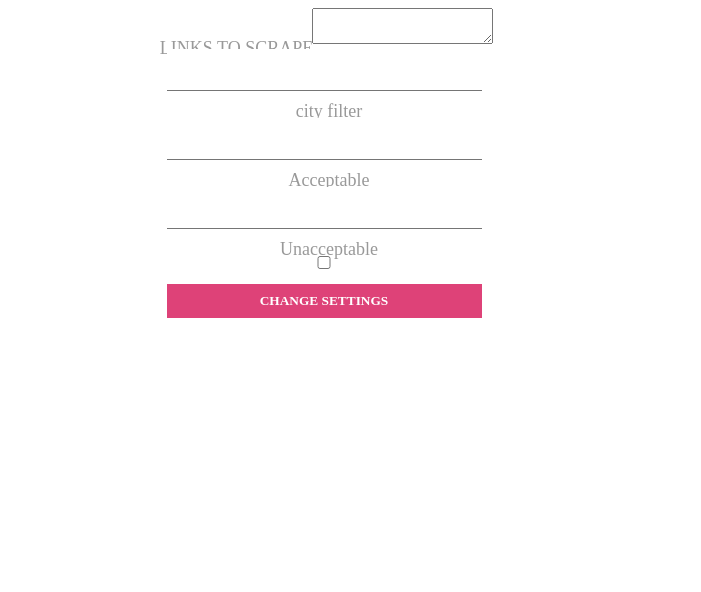
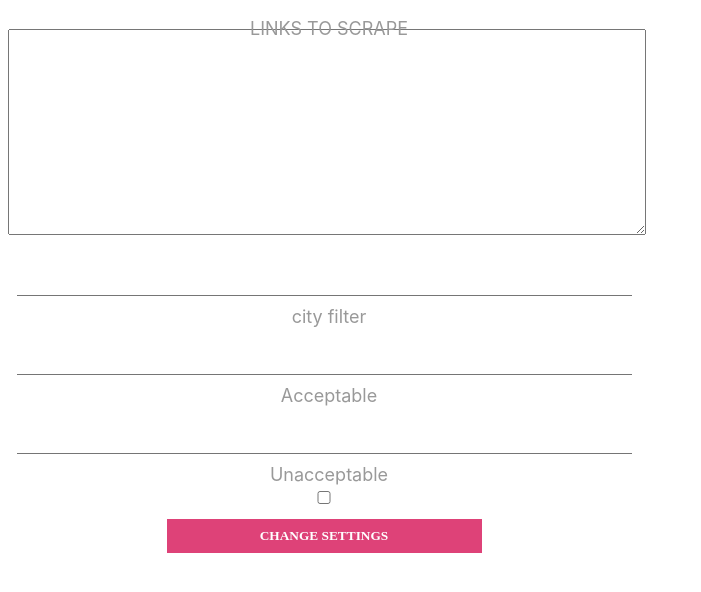
Before and after one commit to bisqet/adscrapper, a website: page GUIserver/index.html in a window 1280 px wide. Shown: the whole page, without its empty margins (0-701 px from the left). Drawn offline with Linux system fonts and the light colour scheme.

Commit message:
gui migrate tokoa-router

```diff
--- a/GUIserver/index.html
+++ b/GUIserver/index.html
@@ -27,15 +27,15 @@
 .group {
   position: relative;
   height: 64px;
-  margin-bottom: 5px;
 }
 
 input {
   margin: 0 auto;
+  text-align: center;
   font-size: 18px;
   padding: 10px 10px 10px 5px;
   display: block;
-  width: 300px;
+  width: 600px;
   border: none;
   border-bottom: 1px solid #757575;
 }
@@ -72,7 +72,7 @@ input:valid~label {
   margin: 0 auto;
   position: relative;
   display: block;
-  width: 315px;
+  width: 615px;
 }
 
 .bar:before,
@@ -82,7 +82,7 @@ input:valid~label {
   width: 0;
   bottom: 1px;
   position: absolute;
-  background: #5264AE;
+  background: #5264ae;
   transition: 0.2s ease all;
   -moz-transition: 0.2s ease all;
   -webkit-transition: 0.2s ease all;
@@ -95,7 +95,13 @@ input:valid~label {
 .bar:after {
   right: 50%;
 }
-
+.section{
+  margin-bottom: 15px;
+}
+.textarea{
+  width: 100%;
+  height: 200px;
+}
 
 /* active state */
 
@@ -106,7 +112,7 @@ input:focus~.bar:after {
 #settingsBar{
   text-align: center;
   width: 50%;
-  font-family:"-apple-system,BlinkMacSystemFont,"Segoe UI",Helvetica,Arial,sans-serif,"Apple Color Emoji","Segoe UI Emoji","Segoe UI Symbol"";
+  font-family:-apple-system,BlinkMacSystemFont,"Segoe UI",Helvetica,Arial,sans-serif,"Apple Color Emoji","Segoe UI Emoji","Segoe UI Symbol";
 }
 @media (max-width: 530px) {
   #settingsBar{
@@ -120,24 +126,24 @@ input:focus~.bar:after {
 <body>
     <main>
         <section id="settingsBar">
-            <div>
+            <div class="section">
                 <label>LINKS TO SCRAPE</label>
                 <textarea class="textarea"></textarea>
             </div>
             <div>
-                <div class="group">
+                <div class="group section">
                     <input type="text" required>
                     <span class="bar"></span>
                     <label>city filter</label>
                 </div>
             </div>
             <div>
-                <div class="group">
+                <div class="group section">
                     <input type="text" required>
                     <span class="bar"></span>
                     <label>Acceptable</label>
                 </div>
-                <div class="group">
+                <div class="group section">
                     <input type="text" required>
                     <span class="bar"></span>
                     <label>Unacceptable</label>
--- a/package.json
+++ b/package.json
@@ -14,7 +14,6 @@
   "dependencies": {
     "await-fs": "^1.0.0",
     "http-server": "^0.11.1",
-    "koa": "^2.5.3",
     "koa-bodyparser": "^4.2.1",
     "koa-route": "^3.2.0",
     "koa-router": "^7.4.0",
```
Also changed, not shown: public/index.html (+16 -10 lines), 1 other file. Lines whose indentation alone changed are shown as unchanged.
